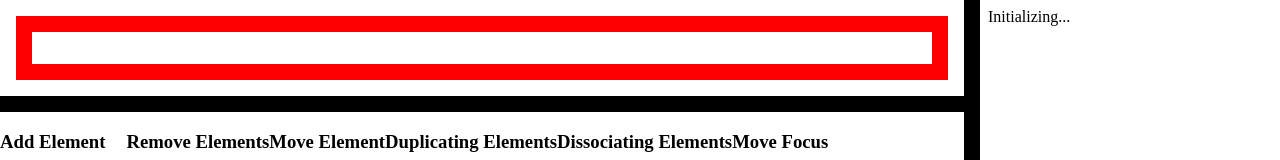
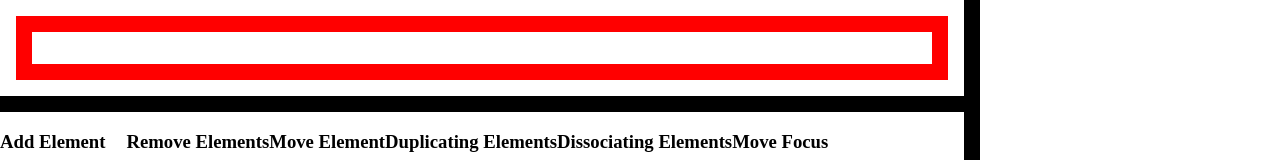
Before and after one commit to PaulJuliusMartinez/lute-layout, a React app: page / in a window 1280 px wide. Shown: the top 160 px of the page. Built offline with nearby package versions, Linux system fonts and the light colour scheme; the HTML template or start-up script is replaced by a standard one.

Commit message:
Remove old code.

```diff
--- a/src/flex-layout-tool.tsx
+++ b/src/flex-layout-tool.tsx
@@ -1,17 +1,11 @@
 import * as React from "react"
 
 import DebugTreeState from "debug-tree-state"
-import ElementController from "element-controller"
-import FlexElement, { DEFAULT_COLOR, DEFAULT_WIDTH, FocusInfo } from "flex-element"
 import FlexLayoutDivider from "flex-layout-divider"
 import TreeElement from "tree-element"
 import TreeModifier from "tree-modifier"
 
-interface State {
-  focusInfo: FocusInfo
-}
-
-export default class FlexLayoutTool extends React.Component<{}, State> {
+export default class FlexLayoutTool extends React.Component<{}, {}> {
   constructor(props: {}) {
     super(props)
     this.state = {} as any
@@ -21,21 +15,6 @@ export default class FlexLayoutTool extends React.Component<{}, State> {
     return (
       <div className="flex-layout-tool">
         <div className="flex-layout">
-          {/*
-          <FlexElement
-            id={0}
-            addSiblingBefore={() => alert("Can't add siblings to root.")}
-            addSiblingAfter={() => alert("Can't add siblings to root.")}
-            remove={() => alert("Can't remove root element.")}
-            marginWidth={DEFAULT_WIDTH}
-            borderWidth={DEFAULT_WIDTH}
-            borderColor={DEFAULT_COLOR}
-            paddingWidth={DEFAULT_WIDTH}
-            resetStyleCounter={0}
-            focus={focusInfo => this.setState({ focusInfo })}
-            parentFlex={false}
-          />
-         */}
          <TreeElement
            logicalId="0"
            physicalId="0"
@@ -46,7 +25,6 @@ export default class FlexLayoutTool extends React.Component<{}, State> {
         <TreeModifier />
         <FlexLayoutDivider vertical={true} />
         <div className="flex-layout-tool-sidebar">
-          <ElementController focusInfo={this.state.focusInfo} />
         </div>
       </div>
     )
```
